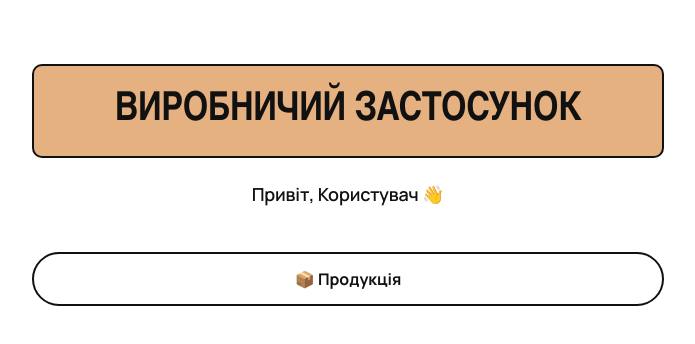
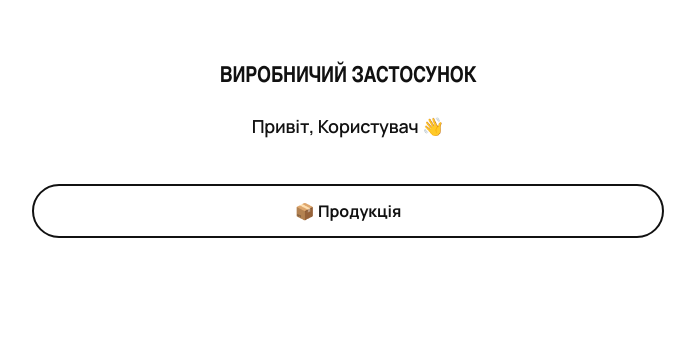
Before and after one commit to vlad3958/CupStoreBot, a React (Vite) app: page / in a window 1280 px wide. Shown: the top 344 px of the page, without its empty margins (292-987 px from the left). Built offline with nearby package versions, Linux system fonts and the light colour scheme; a web font is replaced by a local one.

Commit message:
design fixes3

```diff
--- a/src/components/AdminDashboard/AdminDashboard.css
+++ b/src/components/AdminDashboard/AdminDashboard.css
@@ -61,8 +61,7 @@
 
 .worker-name {
     font-family: var(--font-display);
-    font-weight: 800;
-    text-transform: uppercase;
+    font-weight: 700;
 }
 
 .worker-summary {
--- a/src/components/Home/Home.css
+++ b/src/components/Home/Home.css
@@ -6,12 +6,9 @@
 }
 
 .home h1 {
-    background: var(--lime);
-    border: 2px solid var(--ink);
-    border-radius: 10px;
-    padding: 24px 16px;
-    font-size: clamp(28px, 8vw, 40px);
-    line-height: 1.05;
+    font-size: 22px;
+    font-weight: 700;
+    line-height: 1.2;
     margin-bottom: 8px;
 }
 
--- a/src/components/ProductionList/ProductionList.css
+++ b/src/components/ProductionList/ProductionList.css
@@ -44,6 +44,11 @@
     border-radius: 10px;
     padding: clamp(10px, 3vw, 18px) clamp(4px, 2vw, 10px);
     margin-bottom: 15px;
+}
+
+.calendar-cell.has-data {
+    background: var(--sky);
+    border-color: var(--ink);
 }
 
 .calendar-nav {
--- a/src/components/ProductionList/ProductionList.jsx
+++ b/src/components/ProductionList/ProductionList.jsx
@@ -213,13 +213,14 @@ function ProductionList({
               ))}
             </div>
 
-            <div className="calendar-grid">
+           <div className="calendar-grid">
               {monthCells.map((day, i) => {
                 if (!day) {
                   return <div key={`blank-${i}`} className="calendar-cell blank" />;
                 }
 
                 const key = dateKey(day);
+                const dayData = byDay[key];
                 const isSelected = selectedDay === key;
                 const isToday = key === todayKey;
 
@@ -228,6 +229,7 @@ function ProductionList({
                     key={key}
                     className={
                       "calendar-cell" +
+                      (dayData ? " has-data" : "") +
                       (isSelected ? " selected" : "") +
                       (isToday ? " today" : "")
                     }
```
